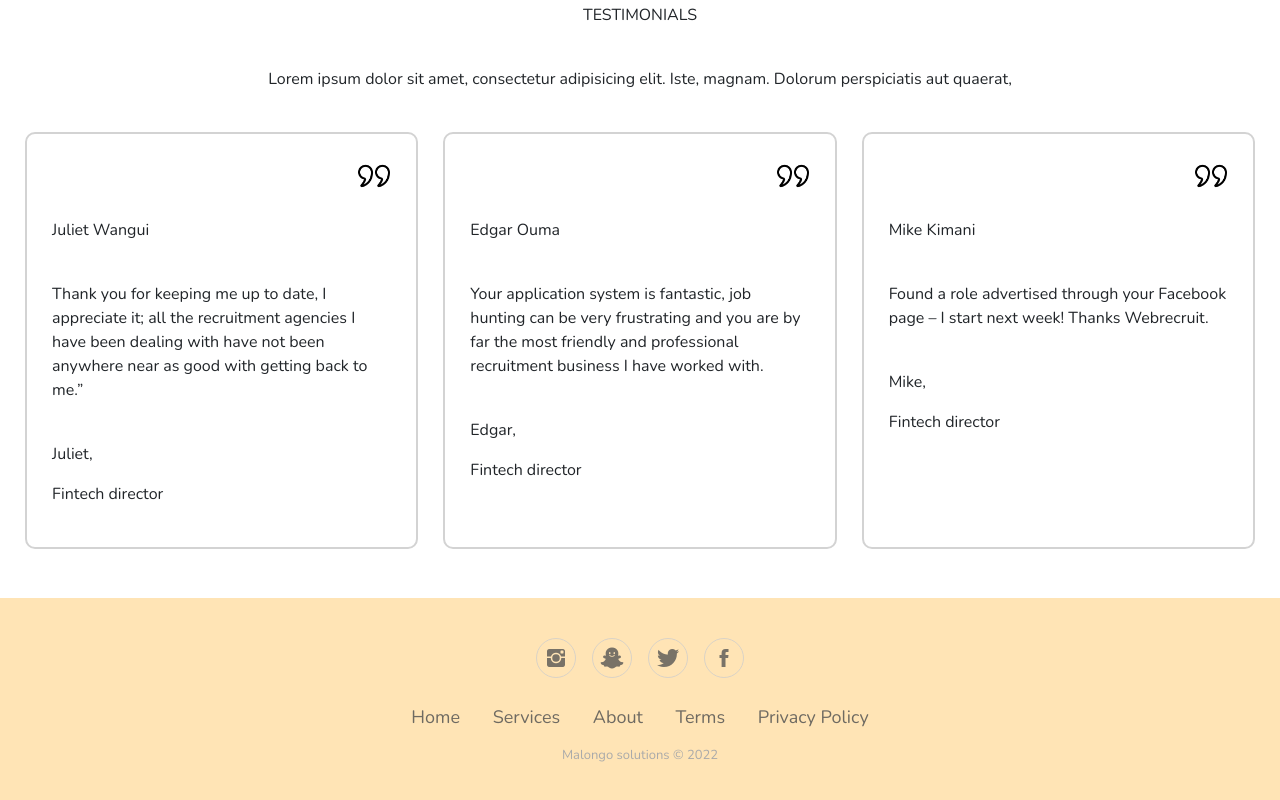
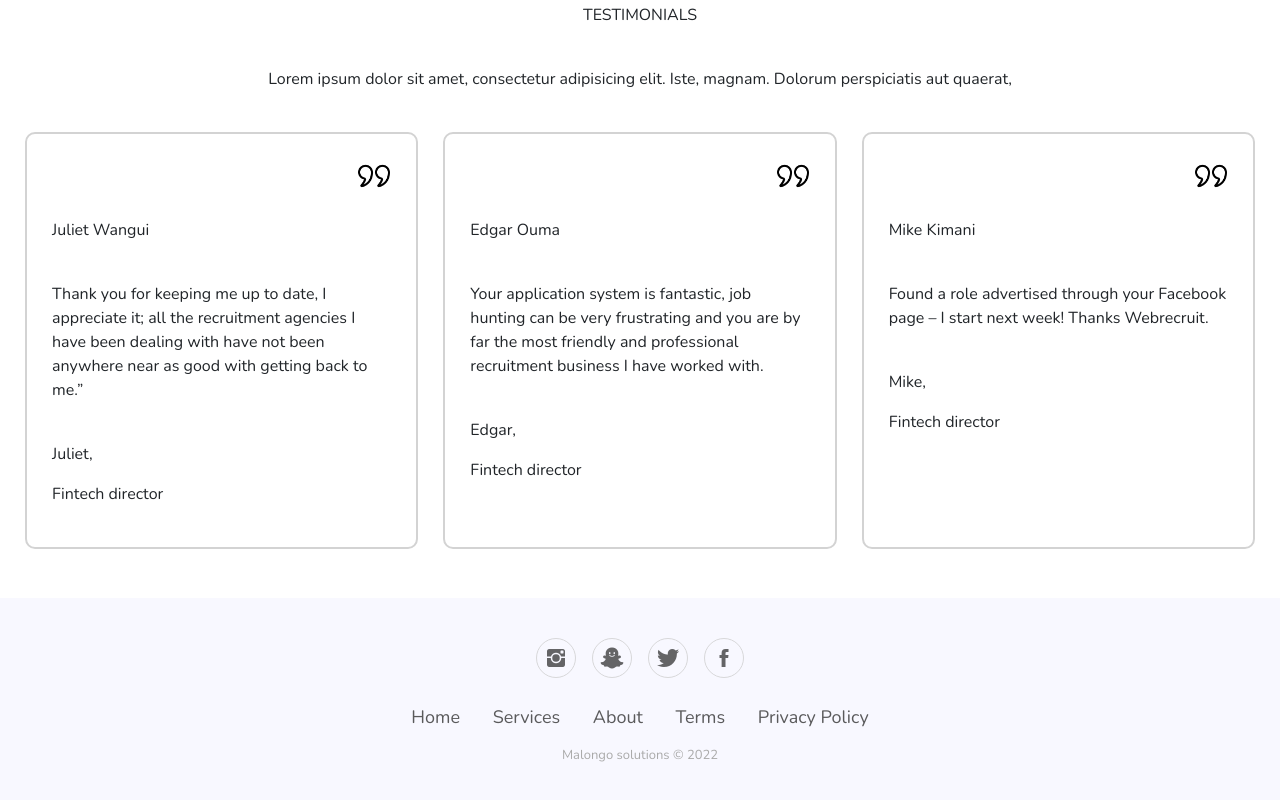
Before and after one commit to k-malongo/Online-Job-Portal-Website, a website: page index.html in a window 1280 px wide. Shown: the part 850-1650 px from the top of the page. Drawn offline with nearby package versions, Linux system fonts and the light colour scheme; no server answers.

Commit message:
update footer

```diff
--- a/style.css
+++ b/style.css
@@ -311,8 +311,8 @@ header{
 /* footer styles */
 .footer-basic {
     padding:40px 0;
-    background-color:moccasin;
-    color:#4b4c4d;
+    background-color:ghostwhite;
+    color:#333;
   }
 
   .footer-basic ul {
```
